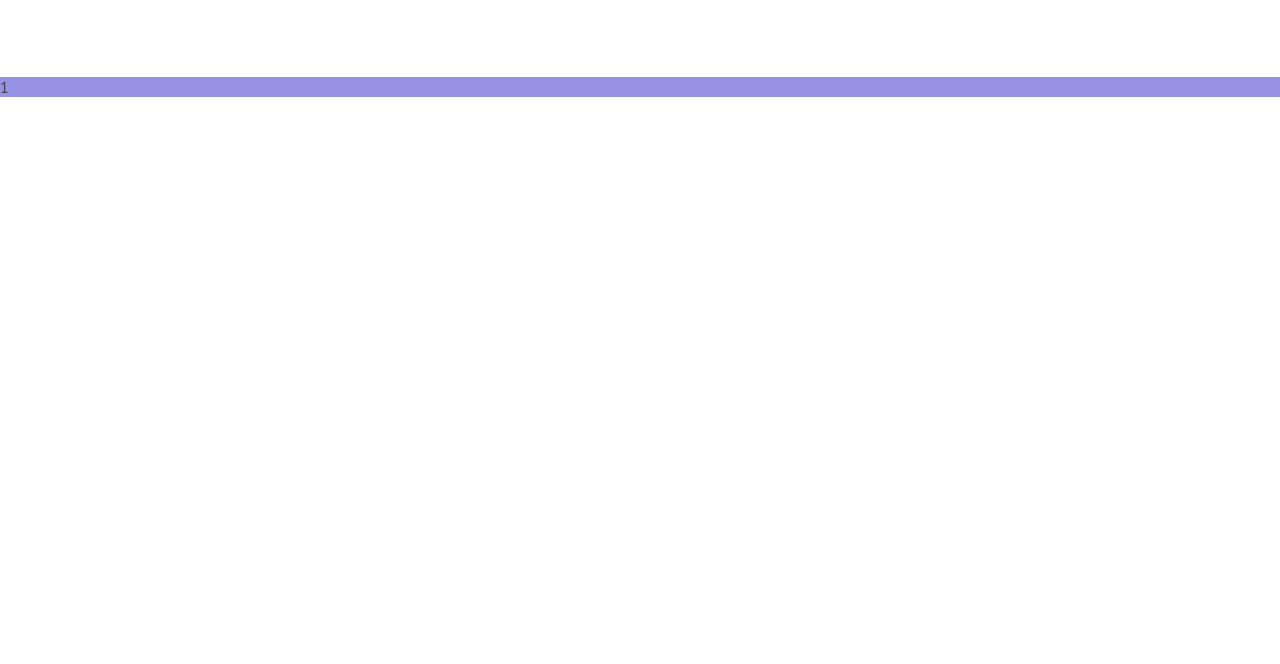
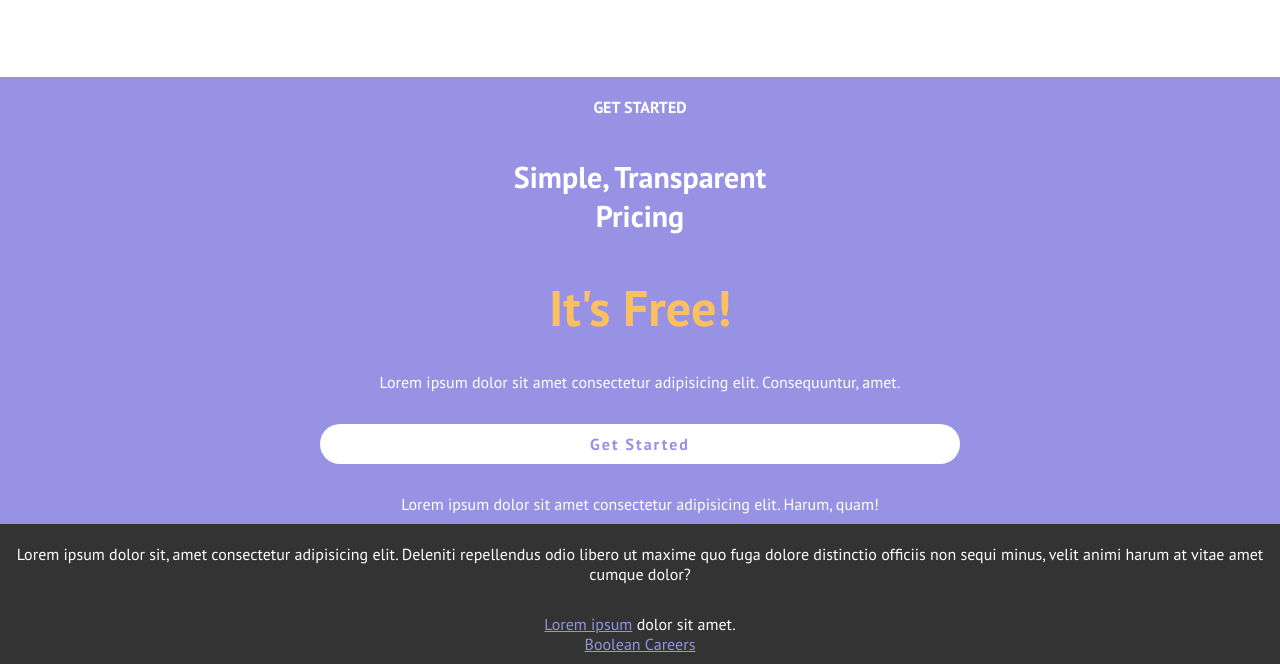
Before and after one commit to MaxPredathor/htmlcss-responsive-layout, a plain HTML site: page index.html in a window 1280 px wide. Shown: the part 10324-10988 px from the top of the page. Before the commit the page ends 10421 px from the top, so only its background shows below. Drawn offline with Linux system fonts and the light colour scheme.

Commit message:
added last section + footer

```diff
--- a/css/style.css
+++ b/css/style.css
@@ -93,11 +93,17 @@ main{
 .font-20{
     font-size: 20px;
 }
+.font-50{
+    font-size: 50px;
+}
 .font-em{
     font-weight: italic;
 }
 .text-primary{
     color: var(--color-primary-color);
+}
+.text-yellow{
+    color: var(--color-contrast-color);
 }
 .text-secondary{
     color: var(--color-secondary-color);
@@ -176,6 +182,18 @@ main{
     width: 50%;
     padding: 20px 20px;
 }
+.get-started-btn{
+    width: 50%;
+    margin: 0 auto;
+    display: block;
+}
+footer{
+    background-color: var(--color-dark-color);
+}
+span{
+    color: var(--color-primary-color);
+    text-decoration: underline;
+}
 
 
 @media screen and (min-width: 576px){
--- a/index.html
+++ b/index.html
@@ -141,57 +141,92 @@
             <div class="card medium-border-radius bg-light mx-20 my-20">
                 <h2 class="font-30 text-primary py-20 px-20 font-30">01</h2>
                 <h4 class="text-primary px-10 py-10 font-20">High Quality</h4>
-                <p class="inline-height px-10 py-10">Lorem ipsum dolor sit amet consectetur adipisicing elit. Blanditiis debitis placeat voluptate temporibus repellendus officia ipsam dignissimos repudiandae dolores porro.</p>
-                <a href="" class="btn btn-benefit bg-primary medium-border-radius text-light text-bold mx-20 py-10">more</a>
+                <p class="inline-height px-10 py-10">Lorem ipsum dolor sit amet consectetur adipisicing elit. Blanditiis
+                    debitis placeat voluptate temporibus repellendus officia ipsam dignissimos repudiandae dolores
+                    porro.</p>
+                <a href=""
+                    class="btn btn-benefit bg-primary medium-border-radius text-light text-bold mx-20 py-10">more</a>
             </div>
             <div class="card medium-border-radius bg-light mx-20  my-20">
                 <h2 class="font-30 text-primary py-20 px-20 font-30">02</h2>
                 <h4 class="text-primary px-10 py-10 font-20">Creative Team</h4>
-                <p class="inline-height px-10 py-10">Lorem ipsum dolor sit amet consectetur adipisicing elit. Blanditiis debitis placeat voluptate temporibus repellendus officia ipsam dignissimos repudiandae dolores porro.</p>
-                <a href="" class="btn btn-benefit bg-primary medium-border-radius text-light text-bold mx-20 py-10">more</a>
+                <p class="inline-height px-10 py-10">Lorem ipsum dolor sit amet consectetur adipisicing elit. Blanditiis
+                    debitis placeat voluptate temporibus repellendus officia ipsam dignissimos repudiandae dolores
+                    porro.</p>
+                <a href=""
+                    class="btn btn-benefit bg-primary medium-border-radius text-light text-bold mx-20 py-10">more</a>
             </div>
             <div class="card medium-border-radius bg-light mx-20  my-20">
                 <h2 class="font-30 text-primary py-20 px-20 font-30">03</h2>
                 <h4 class="text-primary px-10 py-10 font-20">Amazing Results</h4>
-                <p class="inline-height px-10 py-10">Lorem ipsum dolor sit amet consectetur adipisicing elit. Blanditiis debitis placeat voluptate temporibus repellendus officia ipsam dignissimos repudiandae dolores porro.</p>
-                <a href="" class="btn btn-benefit bg-primary medium-border-radius text-light text-bold mx-20 py-10">more</a>
+                <p class="inline-height px-10 py-10">Lorem ipsum dolor sit amet consectetur adipisicing elit. Blanditiis
+                    debitis placeat voluptate temporibus repellendus officia ipsam dignissimos repudiandae dolores
+                    porro.</p>
+                <a href=""
+                    class="btn btn-benefit bg-primary medium-border-radius text-light text-bold mx-20 py-10">more</a>
             </div>
             <div class="card medium-border-radius bg-light mx-20 my-20">
                 <h2 class="font-30 text-primary py-20 px-20 font-30">04</h2>
                 <h4 class="text-primary px-10 py-10 font-20">Best Pricing</h4>
-                <p class="inline-height px-10 py-10">Lorem ipsum dolor sit amet consectetur adipisicing elit. Blanditiis debitis placeat voluptate temporibus repellendus officia ipsam dignissimos repudiandae dolores porro.</p>
-                <a href="" class="btn btn-benefit bg-primary medium-border-radius text-light text-bold mx-20 py-10">more</a>
+                <p class="inline-height px-10 py-10">Lorem ipsum dolor sit amet consectetur adipisicing elit. Blanditiis
+                    debitis placeat voluptate temporibus repellendus officia ipsam dignissimos repudiandae dolores
+                    porro.</p>
+                <a href=""
+                    class="btn btn-benefit bg-primary medium-border-radius text-light text-bold mx-20 py-10">more</a>
             </div>
             <div class="card medium-border-radius bg-light mx-20 my-20">
                 <h2 class="font-30 text-primary py-20 px-20 font-30">05</h2>
                 <h4 class="text-primary px-10 py-10 font-20">Innovations</h4>
-                <p class="inline-height px-10 py-10">Lorem ipsum dolor sit amet consectetur adipisicing elit. Blanditiis debitis placeat voluptate temporibus repellendus officia ipsam dignissimos repudiandae dolores porro.</p>
-                <a href="" class="btn btn-benefit bg-primary medium-border-radius text-light text-bold mx-20 py-10">more</a>
+                <p class="inline-height px-10 py-10">Lorem ipsum dolor sit amet consectetur adipisicing elit. Blanditiis
+                    debitis placeat voluptate temporibus repellendus officia ipsam dignissimos repudiandae dolores
+                    porro.</p>
+                <a href=""
+                    class="btn btn-benefit bg-primary medium-border-radius text-light text-bold mx-20 py-10">more</a>
             </div>
             <div class="card medium-border-radius bg-light mx-20 my-20">
                 <h2 class="font-30 text-primary py-20 px-20 font-30">06</h2>
                 <h4 class="text-primary px-10 py-10 font-20">24/7 Supports</h4>
-                <p class="inline-height px-10 py-10">Lorem ipsum dolor sit amet consectetur adipisicing elit. Blanditiis debitis placeat voluptate temporibus repellendus officia ipsam dignissimos repudiandae dolores porro.</p>
-                <a href="" class="btn btn-benefit bg-primary medium-border-radius text-light text-bold mx-20 py-10">more</a>
+                <p class="inline-height px-10 py-10">Lorem ipsum dolor sit amet consectetur adipisicing elit. Blanditiis
+                    debitis placeat voluptate temporibus repellendus officia ipsam dignissimos repudiandae dolores
+                    porro.</p>
+                <a href=""
+                    class="btn btn-benefit bg-primary medium-border-radius text-light text-bold mx-20 py-10">more</a>
             </div>
         </section>
         <section>
             <h2 class="text-primary py-20 px-10">About us</h2>
-            <p class="line-height text-align px-10 py-10">Lorem ipsum dolor, sit amet consectetur adipisicing elit. Ad molestiae labore reprehenderit? Repellendus eveniet qui iure, minus tempore vitae facilis quis tempora, temporibus quibusdam, quidem mollitia? Accusantium praesentium autem eum!</p>
-            <p class="line-height text-align px-10 py-10">Lorem ipsum dolor sit amet consectetur adipisicing elit. Atque, voluptas aut. Cumque dolorum nam quas labore iste eaque! Reprehenderit, natus!</p>
+            <p class="line-height text-align px-10 py-10">Lorem ipsum dolor, sit amet consectetur adipisicing elit. Ad
+                molestiae labore reprehenderit? Repellendus eveniet qui iure, minus tempore vitae facilis quis tempora,
+                temporibus quibusdam, quidem mollitia? Accusantium praesentium autem eum!</p>
+            <p class="line-height text-align px-10 py-10">Lorem ipsum dolor sit amet consectetur adipisicing elit.
+                Atque, voluptas aut. Cumque dolorum nam quas labore iste eaque! Reprehenderit, natus!</p>
             <div class="about-us-img">
                 <img class="circle" src="img/about.jpg" alt="IlBro">
             </div>
-            <h3 class="text-primary font-30 px-10 py-10">Lorem ipsum dolor sit amet consectetur adipisicing elit. Molestias, suscipit.</h3>
+            <h3 class="text-primary font-30 px-10 py-10">Lorem ipsum dolor sit amet consectetur adipisicing elit.
+                Molestias, suscipit.</h3>
             <a href="" class="btn btn-benefit about-us-btn text-light bg-primary medium-border-radius py-10 px-10">
                 <i class="fa-brands fa-linkedin"></i>
                 Find me on linkedin
             </a>
         </section>
-        <section class="even">1</section>
+        <section class="even">
+            <h4 class="text-light text-align py-20">GET STARTED</h4>
+            <h2 class="text-align text-light font-30 py-20">Simple, Transparent <br> Pricing</h2>
+            <h1 class="text-align text-yellow py-20 font-50">It's Free!</h1>
+            <p class="line-height text-light text-align px-20 py-10 mbot-20">Lorem ipsum dolor sit amet consectetur
+                adipisicing elit.
+                Consequuntur, amet.</p>
+            <div class="btn get-started-btn text-primary bg-light text-align medium-border-radius p-20 py-10">Get
+                Started</div>
+            <p class="text-align text-light py-10 mtop-20">Lorem ipsum dolor sit amet consectetur adipisicing elit. Harum, quam!
+            </p>
+        </section>
     </main>
     <footer>
-        <div class="container"></div>
+        <p class="text-align text-light px-10 py-20">Lorem ipsum dolor sit, amet consectetur adipisicing elit. Deleniti repellendus odio libero ut maxime quo fuga dolore distinctio officiis non sequi minus, velit animi harum at vitae amet cumque dolor?</p>
+        <p class="text-align text-light px-10 py-10"><span>Lorem ipsum</span> dolor sit amet. <br><span class="text-align py-10">Boolean Careers</span></p>
+
     </footer>
 </body>
 
```
